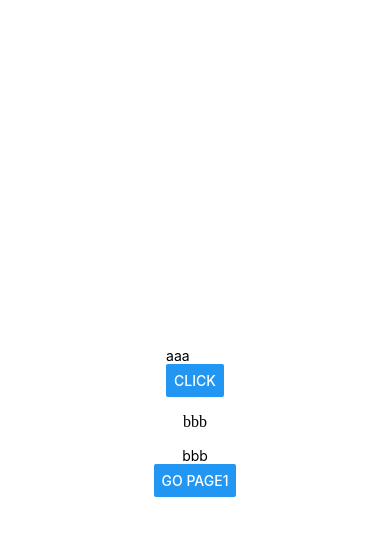
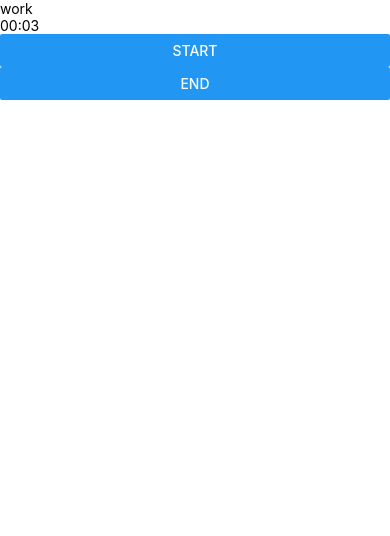
Before and after one commit to ailisp/sync-pomodoro, a React Native app: screen / in a window 390 px wide. Shown: the top 536 px of the page. Built offline with nearby package versions, Linux system fonts and the light colour scheme.

Commit message:
logic works

```diff
--- a/events/index.js
+++ b/events/index.js
@@ -1,4 +1,4 @@
-import { d } from '../store'
+import { d, timeOf } from '../store'
 import { Platform } from 'react-native'
 
 export const toplevelEvent1 = (state, _args) => {
@@ -24,3 +24,42 @@ if (Platform.OS == 'web') {
     d('_setState', { newState })
   }
 }
+
+export const tick = (state, { timestamp }) => {
+  if (state.getIn(['timer', 'started'])) {
+    let current = timestamp
+    let remain =
+      state.getIn(['timer', 'total']) -
+      Math.floor((current - state.getIn(['timer', 'startedAt'])) / 1000)
+    if (remain >= 0) {
+      return state
+        .setIn(['timer', 'current'], current)
+        .setIn(['timer', 'remain'], remain)
+    } else {
+      status = state.getIn(['timer', 'status']) == 'work' ? 'rest' : 'work'
+      remain = timeOf[status]
+      return state
+        .setIn(['timer', 'current'], current)
+        .setIn(['timer', 'remain'], remain)
+        .setIn(['timer', 'status'], status)
+        .setIn(['timer', 'total'], remain)
+        .setIn(['timer', 'startedAt'], current)
+    }
+  }
+}
+export const startTimer = (state, _) => {
+  if (!state.getIn(['timer', 'started'])) {
+    return state.set(
+      'timer',
+      state.get('timer').set('started', true).set('startedAt', new Date())
+    )
+  }
+}
+export const endTimer = (state, _) => {
+  if (state.getIn(['timer', 'started'])) {
+    return state
+      .setIn(['timer', 'started'], false)
+      .setIn(['timer', 'startedAt'], null)
+      .setIn(['timer', 'total'], state.getIn(['timer', 'remain']))
+  }
+}
--- a/package.json
+++ b/package.json
@@ -14,7 +14,8 @@
     "react": "16.13.1",
     "react-dom": "16.13.1",
     "react-native": "https://github.com/expo/react-native/archive/sdk-41.0.0.tar.gz",
-    "react-native-web": "~0.13.12"
+    "react-native-web": "~0.13.12",
+    "expo-av": "~9.1.2"
   },
   "devDependencies": {
     "@babel/core": "^7.9.0"
--- /dev/null
+++ b/pages/Timer.js
@@ -0,0 +1,40 @@
+import React, { useEffect } from 'react'
+import { StyleSheet, Button, View, Text } from 'react-native'
+import { d } from '../store'
+import { Audio } from 'expo-av'
+
+export default function TimerPage({ state }) {
+  return (
+    <Timer
+      status={state.getIn(['timer', 'status'])}
+      remain={state.getIn(['timer', 'remain'])}
+    />
+  )
+}
+
+setInterval(() => d('tick', { timestamp: new Date() }))
+
+function Timer({ status, remain }) {
+  return (
+    <View>
+      <Text>{status}</Text>
+      <Text>{formatTime(remain)}</Text>
+      <Button onPress={() => d('startTimer')} title="Start" />
+      <Button onPress={() => d('endTimer')} title="End" />
+    </View>
+  )
+}
+
+function formatTime(seconds) {
+  let m = Math.floor(seconds / 60)
+  let s = seconds - m * 60
+  m = m.toString()
+  if (m.length < 2) {
+    m = '0' + m
+  }
+  s = s.toString()
+  if (s.length < 2) {
+    s = '0' + s
+  }
+  return m + ':' + s
+}
--- a/router.js
+++ b/router.js
@@ -1,8 +1,9 @@
 import Home from './pages/Home'
+import TimerPage from './pages/Timer'
 import { Page1 } from './pages/Page1'
 
 let routeTable = {
-  '/': Home,
+  '/': TimerPage,
   '/page1': Page1,
 }
 
--- a/store.js
+++ b/store.js
@@ -5,7 +5,20 @@ import { Map, List } from 'immutable'
 import { Platform } from 'react-native'
 import router from './router'
 
+export let timeOf = {
+  work: 3,
+  rest: 5,
+}
+
 const initialState = Map({
+  timer: Map({
+    startedAt: null,
+    started: false,
+    current: null,
+    status: 'work',
+    total: timeOf['work'],
+    remain: timeOf['work'],
+  }),
   text1: 'aaa',
   text2: 'bbb',
   path: Platform.OS == 'web' ? window.location.pathname : '/',
@@ -15,7 +28,7 @@ const { Provider } = store
 
 export const StateProvider = ({ children }) => {
   const [state, dispatch] = useReducer((state, action) => {
-    return events[action.type](state, action)
+    return events[action.type](state, action) || state
   }, initialState)
   return <Provider value={{ state, dispatch }}>{children}</Provider>
 }
```
Also changed, not shown: 1 other file (tests, documents, lock files or other folders).
